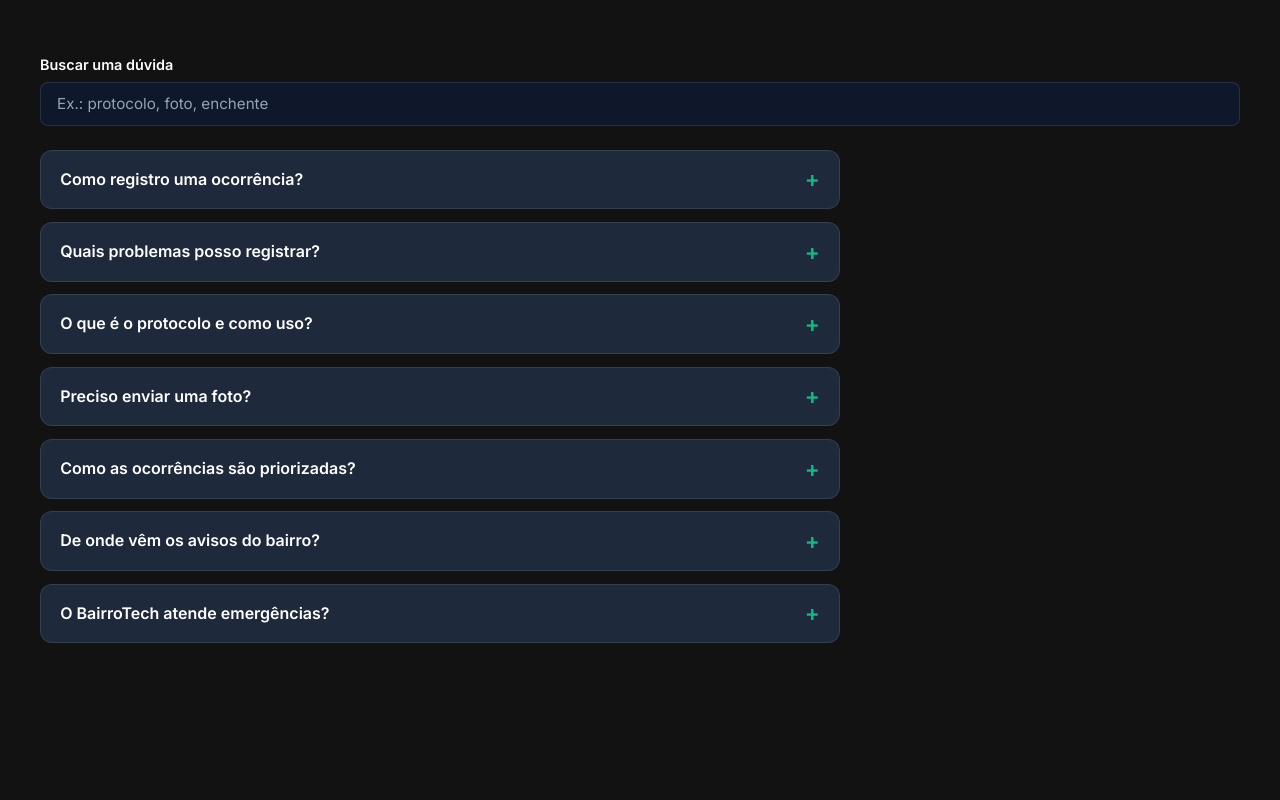
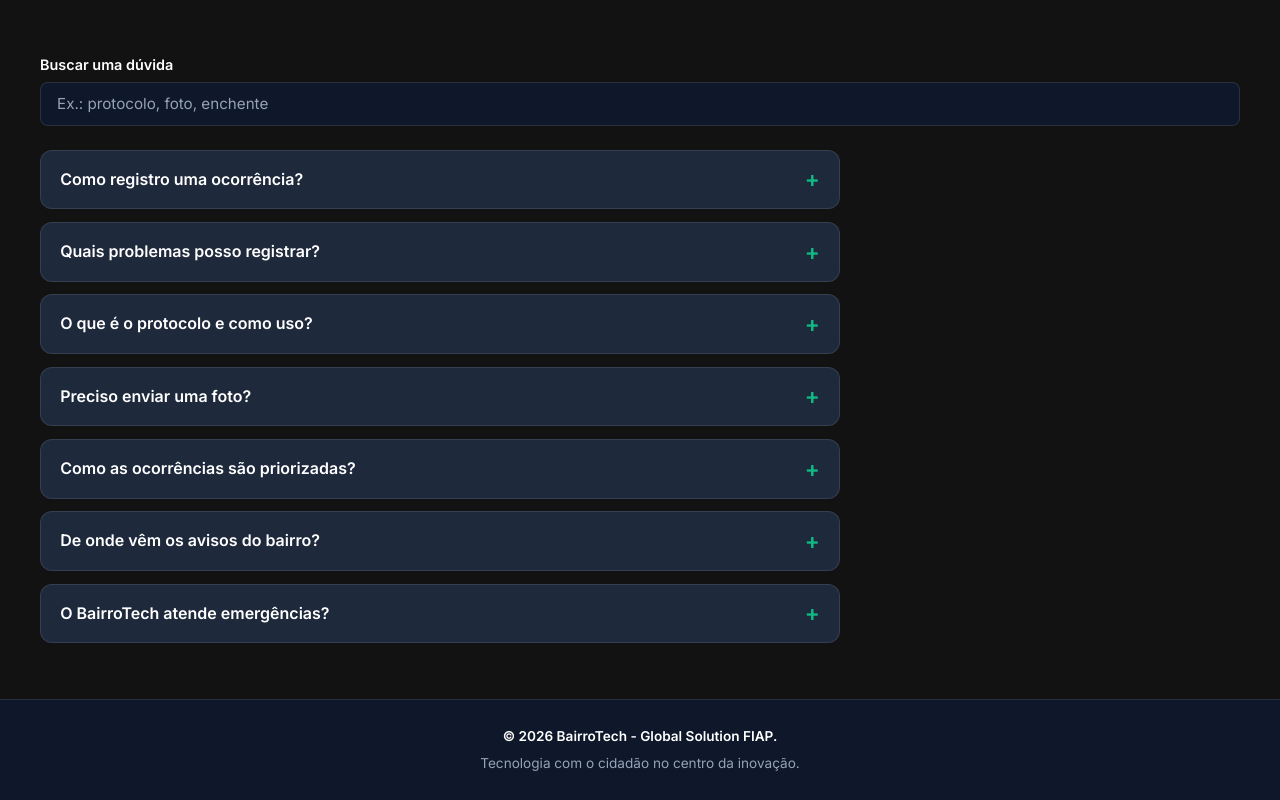
Before and after one commit to AnaFeitoza1/BairroTech, a plain HTML site: page faq.html in a window 1280 px wide. Shown: the part 327-1127 px from the top of the page. Before the commit the page ends 1026 px from the top, so only its background shows below. Drawn offline with Linux system fonts and the light colour scheme.

Commit message:
Add footer and scripts to faq.html

```diff
--- a/faq.html
+++ b/faq.html
@@ -136,4 +136,18 @@
       </p>
     </div>
   </section>
-</main>
+    </main>
+
+    <footer class="footer">
+      <div class="container footer-content">
+        <div class="footer-info">
+          <p>&copy; 2026 BairroTech - Global Solution FIAP.</p>
+          <p>Tecnologia com o cidadão no centro da inovação.</p>
+        </div>
+      </div>
+    </footer>
+
+    <script src="js/menu.js"></script>
+    <script src="js/faq.js"></script>
+  </body>
+</html>
```
